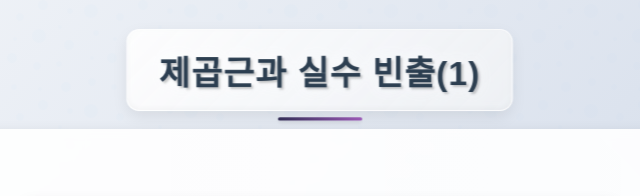
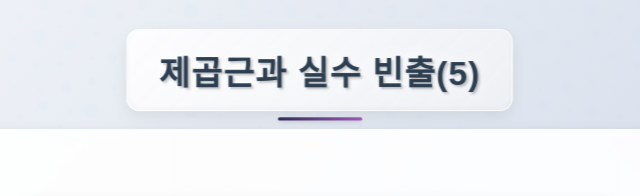
Before and after one commit to hwimath2/865453, a plain HTML site: page index.html in a window 1280 px wide. Shown: the top 196 px of the page, 320-960 px from the left. Drawn offline with Linux system fonts and the light colour scheme.

Commit message:
Update index.html

```diff
--- a/index.html
+++ b/index.html
@@ -1040,7 +1040,7 @@
     // ==================== 변수 설정 ====================
     const subject = "math";
     const bannerURL = "";
-    const gameTitle = "제곱근과 실수 빈출(1)";
+    const gameTitle = "제곱근과 실수 빈출(5)";
     const buttonColor = "#322D55";
     const progressBarColor = "#F4A324";
 
```
